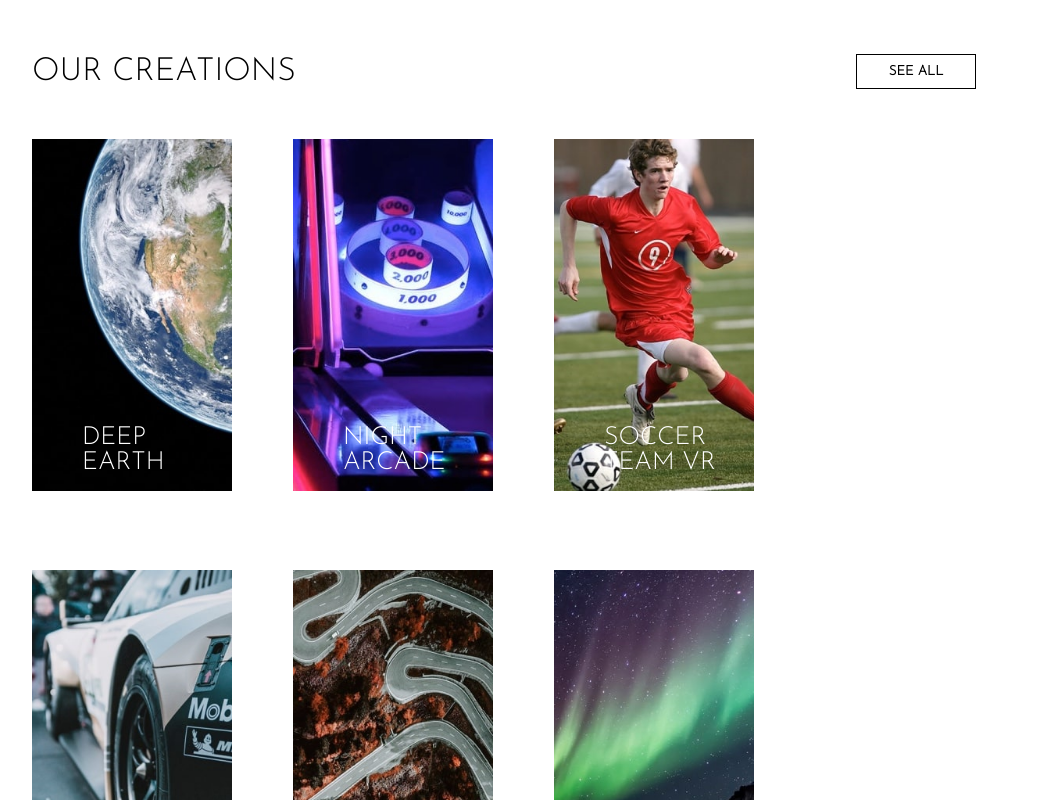
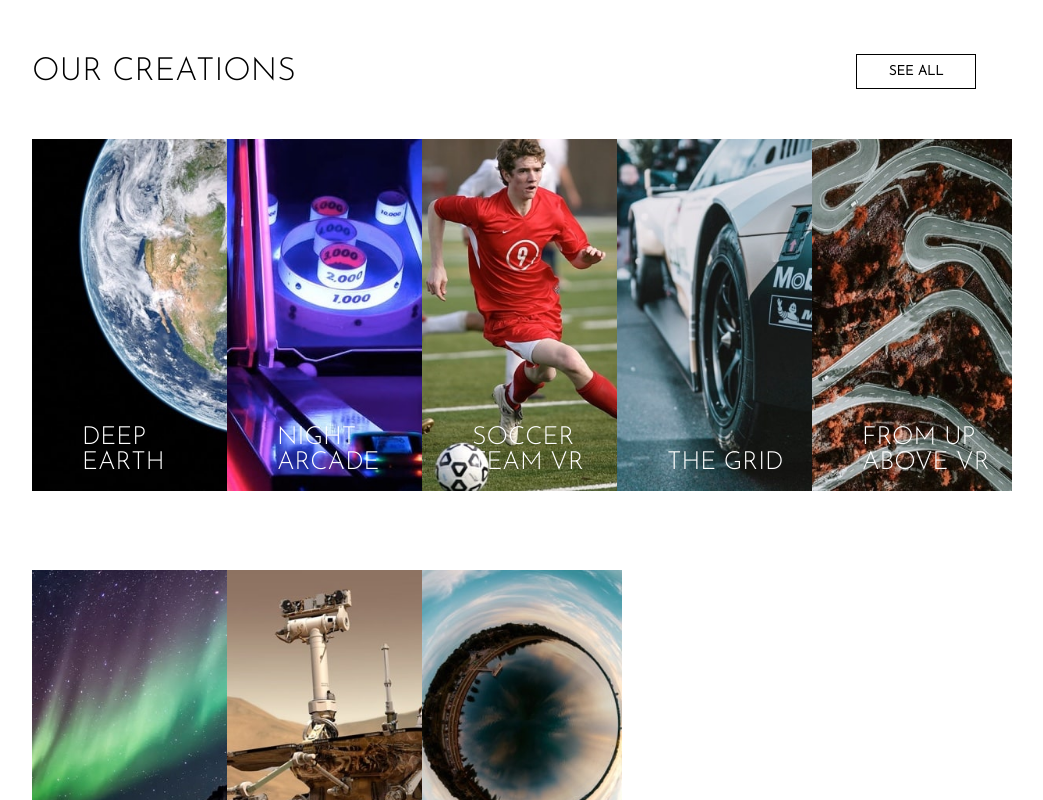
Before and after one commit to FelipePinha/Landing-page-loopstudios, a React (Vite) app: page / in a window 1280 px wide. Shown: the part 1360-2160 px from the top of the page, without its empty margins (136-1179 px from the left). Built offline with nearby package versions, Linux system fonts and the light colour scheme.

Commit message:
images grid correction

```diff
--- a/src/components/GalleryImages/styles.ts
+++ b/src/components/GalleryImages/styles.ts
@@ -3,7 +3,7 @@
 export const imagesContainer = styled.div`
     width: 100%;
     display: grid;
-    grid-template-columns: repeat(auto-fill, 186px);
+    grid-template-columns: repeat(auto-fill, 12rem);
     align-content: center;
     gap: 7.5rem;
 `
```
